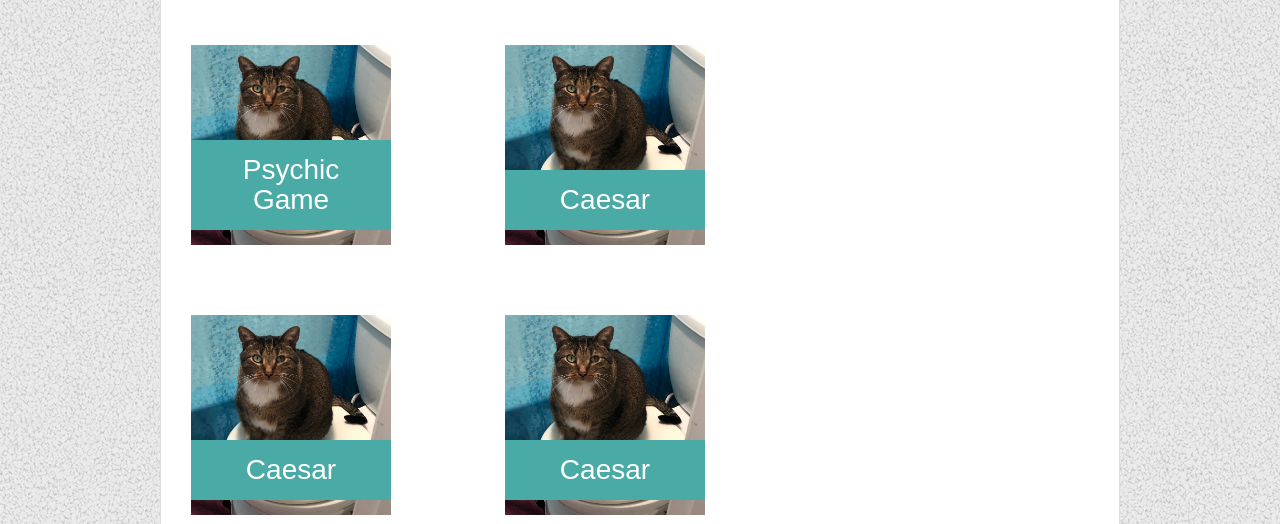
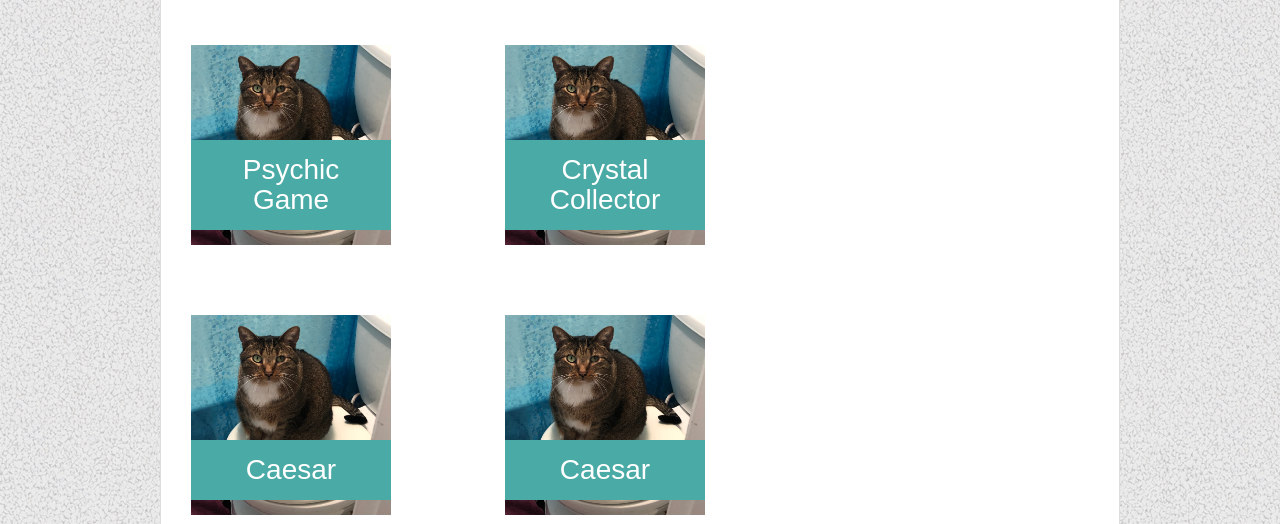
Before and after one commit to SummerDarcel/Bootstrap-Portfolio, a plain HTML site: page portfolio.html in a window 1280 px wide. Shown: the part 276-800 px from the top of the page. Drawn offline with nearby package versions, Linux system fonts and the light colour scheme.

Commit message:
updatedlink

```diff
--- a/portfolio.html
+++ b/portfolio.html
@@ -39,14 +39,14 @@
                     <h1 style=color:#4aaaa5>Portfolio</h1>
                     <!-- Portfolio-->
                     <div class="cat">
-                        <a herf="https://summerdarcel.github.io/Psychic_Game/"target="_blank"><img src="assets/images/cattoilet.jpg" style="width:200px;height:200px" alt="PsychicGame"></a>
+                        <a href="https://summerdarcel.github.io/Psychic_Game/" target="_blank"><img src="assets/images/cattoilet.jpg" style="width:200px;height:200px" alt="PsychicGame"></a>
                         <!-- link not working-->
                         <h3>Psychic Game</h3>
                     </div>
                     <div class="cat">
-                        <img src="assets/images/cattoilet.jpg" style="width:200px;height:200px" alt="Caesar">
+                        <a href="https://summerdarcel.github.io/unit-4-game/" target="_blank"><img src="assets/images/cattoilet.jpg" style="width:200px;height:200px" alt="Crystal Collector"></a>
 
-                        <h3>Caesar</h3>
+                        <h3>Crystal Collector</h3>
                     </div>
                     <div class="cat">
                         <img src="assets/images/cattoilet.jpg" style="width:200px;height:200px" alt="Caesar">
```
